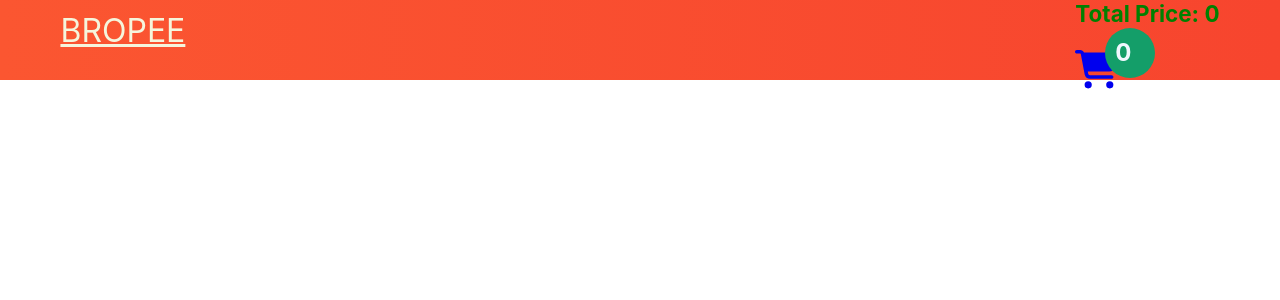
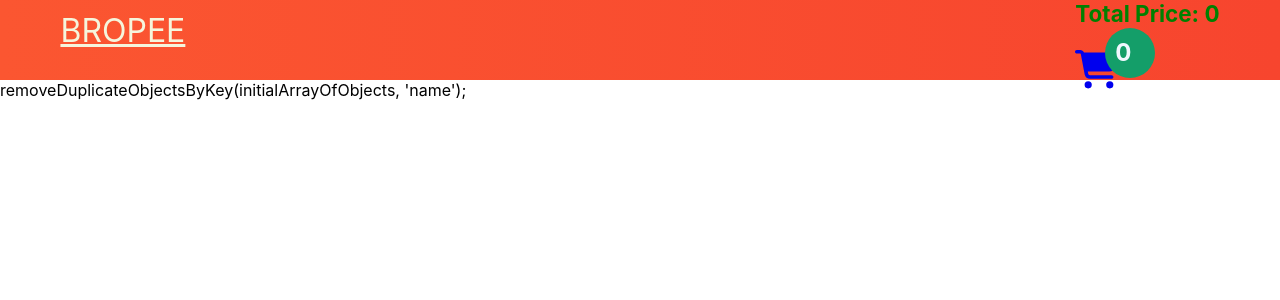
Before and after one commit to RazmanR-77/myrepo1, a React (Create React App) app in the folder ecomm/client/: page /myy in a window 1280 px wide. Shown: the top 300 px of the page. Built offline with nearby package versions, Linux system fonts and the light colour scheme; no server answers.

Commit message:
CartDetails: unique Citems can get json. for test

```diff
--- a/ecomm/client/src/App.js
+++ b/ecomm/client/src/App.js
@@ -5,6 +5,7 @@ import { BrowserRouter as Router, Routes, Route } from 'react-router-dom'
 import Home from './components/page/HomeZul';
 import CustomItemContext from './context/ItemContext';
 import CartDetails from './components/CartDetails';
+import MyCodes from './MyCodes';
 
 const App = () => {
   return (
@@ -15,6 +16,10 @@ const App = () => {
           <Routes>
             <Route path="/" element={<Home />} />
             <Route path="/cart" element={<CartDetails />} />
+
+          tempp only myycode
+            <Route path="/myy" element={<MyCodes />} />
+
           </Routes>
         </Router>
       </CustomItemContext>
--- /dev/null
+++ b/ecomm/client/src/MyCodes.js
@@ -0,0 +1,119 @@
+// MyCodes.js
+import React from 'react'
+import CartItem2, { getProduct as getProductJson } from './components/CartItem2';
+
+function MyCodes() {
+
+
+  // A test array of objects. In a real world situation you would have more than just the 'name' key on the objects
+  const initialArrayOfObjects = [
+    {
+      name: '🐑',
+    },
+    {
+      name: '🐑',
+    },
+    {
+      name: '🐫',
+    },
+    {
+      name: '🦕',
+    },
+    {
+      name: '🦕',
+    },
+  ]
+
+  // will filter out the duplicates by the 'name' field
+  let removeDuplicateObjects = removeDuplicateObjectsByKey(initialArrayOfObjects, 'name')
+  // [ { name: '🐑' }, { name: '🐫' }, { name: '🦕' } ]
+
+
+  // todo
+  // let uniquelist over here
+
+  //initials
+  let { cartList, uniqueList } = getUnique();
+
+  // let  cartList, uniqueList   ;
+
+
+
+
+  return (
+    <div>MyCodes
+      here i write
+      <div>
+        tempp only myycode
+        tempp only myycode
+        tempp only myycode
+
+        to remoe deuplicates
+      </div>
+
+      {console.log(initialArrayOfObjects, " myythen remove ==", removeDuplicateObjects)}
+
+
+      {console.log(cartList, " BEFOREEEuniquelist remove ==", uniqueList)}
+      <div onLoad={(e) => { uniqueList = getUnique() }} >
+        loaddd;;
+      </div>
+
+      add more json
+      {cartList.push(getProductJson())}
+      {cartList.push(getProductJson())}
+
+      {console.log(cartList, " uniquelist remove ==", uniqueList)}
+
+      todo
+      use a different array varia
+      init array variable
+
+      -
+      cartlist.cartItem.name   to ;;
+      unqiueList
+      list22
+
+
+      -remove by cartItem.name duplicate
+      removeDuplicateObjectsByKey(initialArrayOfObjects, 'name');
+
+
+    </div>
+  )
+
+  function getUnique() {
+    let cartList = [];
+
+    cartList.push(<CartItem2 />);
+    cartList.push(getProductJson());
+    cartList.push(getProductJson());
+
+    let uniqueList;
+    uniqueList = removeDuplicateObjectsByKey(cartList, 'name');
+    return { cartList, uniqueList };
+  }
+}
+
+
+// export global module and function
+export function removeDuplicateObjectsByKey(array, fieldToDuplicateCheck) {
+  const newArray = []
+  const arrayKeys = []
+
+  array.forEach((item) => {
+    // check if we don't already have the value within the arrayKeys array
+    if (!arrayKeys.includes(item[fieldToDuplicateCheck])) {
+      // push this value to the arrayKeys array
+      arrayKeys.push(item[fieldToDuplicateCheck])
+      // push this object to the newArray array
+      newArray.push(item)
+    }
+  })
+
+  // return the newArray with the filtered out duplicate objects
+  return newArray
+}
+
+
+export default MyCodes
--- a/ecomm/client/src/components/CartDetails.js
+++ b/ecomm/client/src/components/CartDetails.js
@@ -1,18 +1,26 @@
 // <!-- cartdetails.js.HTML -->
 // <!-- convert from trasnfrom tools cod eonline   -->
-import React, { Component, useContext } from "react";
+import React, { Component, useContext, useState } from "react";
 // import { Container, Row, Col, Button } from "reactstrap";
 
 import Toggle from "./Toggle";
+import CartItem2 from "./CartItem2";
 import PiImg from '../assets/images/Raspberry_Pi.png';
 import PiLcdImg from '../assets/images/Raspberry_Pi_LCD.png';
 import { itemContext } from "../context/ItemContext";
+
+import { removeDuplicateObjectsByKey } from "../MyCodes";
 
 
 function CartDetails(props) {
 
     const { cart, itemsInCart, totalPrice } = useContext(itemContext);
     let product ;
+
+    const [cartList, setCartList] = useState([]);
+
+    // uniqueList
+    // const [uniqueList, setUniqueList] = useState([]);
 
 //     todo fix this, remove maybe
 // -set tooo product
@@ -55,9 +63,117 @@ let pass = {one: 1};
     // tryyyy with thiss codes first  ;;
     // copyy convert to here
 
+     let cLMap = [];
+     cLMap =  cartList;
+    //  let list = [];
+
+
+//   cartList.  map()
+
+//   -filter ()
+
+// todo
+  let oneCartItemOnly; // = getUnique();
+
+  let uniqueLL, uniqueList = [];
+
+  let { cartL, uniqueL } = getUnique();
+
+
+  function getUnique() {
+    //remove duplicates
+
+
+       //get same cart item only
+      let oneCartItemOnly;
+
+    //  cartlist
+    //  clmap;
+//
+    //   uniqueList = cartList.filter(function(item, index){
+
+    //     console.log( "cartDetails.list11== ",  item.name,  index , item, cartList.indexOf(item) == index);
+    //     if(cartList.indexOf(item) == index)
+    //    { oneCartItemOnly = item;
+    //     list.push( oneCartItemOnly );
+    //         }
+
+    //     return (cartList.indexOf(item) == index)
+    //     // ? item : null;
+    //   });
+
+
+
+    //     oneCartItemOnly = cartList.filter(
+    //       (item) => (item.name)
+    //   )
+
+      // (item.name == product.name)
+
+    //   todo
+// let list = [];
+
+//   list = cartList;
+      // then add updayte  to cartList[]  usestate ;;
+
+      //   list.push(oneCartItemOnly);
+
+   //   todo
+    //   setUniqueList(uniqueL  );
+
+
+    // console.log("cartDetails.list22== list =="  ,    cartList , list, ",, uniqueL== ",  uniqueL);
+
+    let   uniqueL, cartL; // uniqueLittst;
+
+    let  list;
+    list = [cart];  //cartList
+    let listOut;
+
+    //  uniqueL =   removeDuplicateObjectsByKey(list, "name"   );
+
+    //   list.push(oneCartItemOnly);
+
+
+    // listOut =   removeDuplicateObjectsByKey(list, "name"   );
+    // listOut =   removeDuplicateObjectsByKey(listOut, "name"   );
+
+
+    // todooo todo
+    // let uniqueList;
+    uniqueL = removeDuplicateObjectsByKey(...list, 'name');
+
+    // uniqueL = removeDuplicateObjectsByKey(...[uniqueL], 'name');
+
+
+    // uniqueL =    listOut;
+
+    // setUniqueList(uniqueL);
+    console.log("cartDetails.list22== list =="  ,    cartList , list, ",, uniqueLll== ",  uniqueL);
+    // setUniqueList(uniqueL);
+
+
+    //   list = cartList;
+    //   setCartList(list);
+
+
+    // setCartListMap(cartList);
+
+      return  {  cartL, uniqueL};  //oneCartItemOnly;
+  }
+
+
+
     return (
         <>
             <container className="cart-details-container">
+
+              {/* <div>
+
+              todo
+              CartItem222
+     {   CartItem2()}
+                 </div> */}
 
                 <Toggle className="container-fluid">
                     {({ on, off, toggle }) => (
@@ -67,12 +183,25 @@ let pass = {one: 1};
                                 {on && <span>-</span>}
                             </h2>
 
+<div class="load" onLoad={uniqueL = getUnique()}    >
+            onloaddd;;
 
-                            {on || (
+            {/* <div class="load" onLoad={uniqueLL = getUnique()}    >
+onloaddd;;
+
+</div> */}
+            {console.log("uniqueList== ", uniqueList, uniqueL, cartL)}
+        </div>
+
+
+                {/* tempp only   on || */}
+                            {on != (
                                 <container>
 
                                     cart.product;
                                     iteminCart;  is counter
+
+
 
                                     {console.log( "props data== " , props)}
 {/* { product = ProductItem} */}
@@ -82,16 +211,35 @@ let pass = {one: 1};
 {console.log( "product data== " , product)}
 
     <div>
-    {   cart.map(    (product) =>(
-        <CartItem key={product._id} product= {product}/>
+    {  cLMap =  uniqueL.uniqueL.map(    (product) =>(
+
+
+        <CartItem key={product._id} product= {product}
+        cart={cart} cartList={cartList}  />
+                    // {cartList}
         ))}
+
+                    {console.log("cartList data== ", cartList.length, cartList, "cLMap== " + cLMap, cLMap[0], cart,  "uniqueL.uniqueL== " ,uniqueL.uniqueL)}
                 </div>
+
+
             </container>
         )}
+
+
+
     </div>
 )}
+
+
+
+
                 </Toggle>
                 Toggle --at the top;;
+
+
+
+                {console.log("oneCartItemOnly==  ",  oneCartItemOnly)}
 
                 <container className="mt-4">
                     <row>
@@ -142,11 +290,22 @@ let pass = {one: 1};
         </>
 
     );
+
+
+
+    // setCartListMap(cartList);
+
 };
 
 export default CartDetails;
 
 
+
+function setCartListMap(cartL) {
+
+        return cartL = cartL;
+
+}
 
 function CartItem(props) {
     //  (product params)
@@ -156,64 +315,94 @@ product = { ...props.product  };
 
 // dummy data  //todo
 // [1,2, "Linen", "Linen","Linen", "Linen"]
-let cart = [
-    {
-        "_id": "661fe1c88b9e5c1672b371ae",
-        "name": "Pointelle Striped Sleeve Sweater",
-        "type": "Women",
-        "description": "With Denim Easy Pants",
-        "price": 89,
-        "image": "https://www.uniqlo.com/jp/ja/contents/collaboration/ines/24ss/common/imgs/lookbookItems/lookbook-3.webp?1712224192811",
-        "__v": 0
-    },
-    {
-        "_id": "661fe1c88b9e5c1672b371ae",
-        "name": "Pointelle Striped Sleeve Sweater",
-        "type": "Women",
-        "description": "With Denim Easy Pants",
-        "price": 89,
-        "image": "https://www.uniqlo.com/jp/ja/contents/collaboration/ines/24ss/common/imgs/lookbookItems/lookbook-3.webp?1712224192811",
-        "__v": 0
-    },
-    {
-        "_id": "661fe1c88b9e5c1672b371ae",
-        "name": "Pointelle Striped Sleeve Sweater",
-        "type": "Women",
-        "description": "With Denim Easy Pants",
-        "price": 89,
-        "image": "https://www.uniqlo.com/jp/ja/contents/collaboration/ines/24ss/common/imgs/lookbookItems/lookbook-3.webp?1712224192811",
-        "__v": 0
-    },
-    {
-        "_id": "661fe1c88b9e5c1672b371af",
-        "name": "Ribbed Polo Short Sleeve Cardigan",
-        "type": "Women",
-        "description": "With Linen Cotton Gather Skirt",
-        "price": 250,
-        "image": "https://www.uniqlo.com/jp/ja/contents/collaboration/ines/24ss/common/imgs/lookbookItems/lookbook-1.webp?1712224193373",
-        "__v": 0
-    }
-]
+
+// let cart = [
+//     {
+//         "_id": "661fe1c88b9e5c1672b371ae",
+//         "name": "Pointelle Striped Sleeve Sweater",
+//         "type": "Women",
+//         "description": "With Denim Easy Pants",
+//         "price": 89,
+//         "image": "https://www.uniqlo.com/jp/ja/contents/collaboration/ines/24ss/common/imgs/lookbookItems/lookbook-3.webp?1712224192811",
+//         "__v": 0
+//     },
+//     {
+//         "_id": "661fe1c88b9e5c1672b371ae",
+//         "name": "Pointelle Striped Sleeve Sweater",
+//         "type": "Women",
+//         "description": "With Denim Easy Pants",
+//         "price": 89,
+//         "image": "https://www.uniqlo.com/jp/ja/contents/collaboration/ines/24ss/common/imgs/lookbookItems/lookbook-3.webp?1712224192811",
+//         "__v": 0
+//     },
+//     {
+//         "_id": "661fe1c88b9e5c1672b371ae",
+//         "name": "Pointelle Striped Sleeve Sweater",
+//         "type": "Women",
+//         "description": "With Denim Easy Pants",
+//         "price": 89,
+//         "image": "https://www.uniqlo.com/jp/ja/contents/collaboration/ines/24ss/common/imgs/lookbookItems/lookbook-3.webp?1712224192811",
+//         "__v": 0
+//     },
+//     {
+//         "_id": "661fe1c88b9e5c1672b371af",
+//         "name": "Ribbed Polo Short Sleeve Cardigan",
+//         "type": "Women",
+//         "description": "With Linen Cotton Gather Skirt",
+//         "price": 250,
+//         "image": "https://www.uniqlo.com/jp/ja/contents/collaboration/ines/24ss/common/imgs/lookbookItems/lookbook-1.webp?1712224193373",
+//         "__v": 0
+//     }
+// ]
+
 
 // todo  get quantity
-    let { qty, cartItem } = getQuantity(cart);
-// cartItem = { ...oneCartItemOnly, ...quantity};
-
+    let { qty, cartItem } = getQuantity(props.cart);
     product = { ...product, ...{ quantity: qty }};
 //{qty 3}
 
+
+  // useState try
+  let cartList = props.cartList;  //initialise
+//   let cartList = [];  //initialise
+
+// cartItem = product;
+
+// (cartItem.name != product.name )
+
+
+// let cartList;
+//   todo
+
+// todo
+// (cartItem.name == product.name )
+// if (cartItem == product )  {
+
+    cartList.push(cartItem) ;
+// }
+
+
+
 function getQuantity(cart) {
     let oneCartItemOnly;
+
+    //get same cart item only
     oneCartItemOnly = cart.filter(
-        (item) => (item.name == "Pointelle Striped Sleeve Sweater")
+        (item) => (item.name == product.name)
     );
 
     let cartItem;
     let qty;
-    qty =
-        oneCartItemOnly.length;
 
-    cartItem = { ...oneCartItemOnly, ...{ quantity: qty } };
+    //count quantity, add to json{}
+        qty = oneCartItemOnly.length;
+       oneCartItemOnly =  { ...oneCartItemOnly[0],
+            ...{quantity: qty}
+        }
+
+        console.log( "one CartItem{}==",oneCartItemOnly );
+
+        cartItem = oneCartItemOnly;
         return { qty, cartItem };
     }
 
@@ -227,7 +416,8 @@ function getQuantity(cart) {
             }
 
             {
-                console.log( "cartItem== ", cartItem)
+                console.log( "cartItem== ", cartItem,
+                cartList, (cartItem.name == product.name ) )
             }
             <row>
                 <div className="media">
--- /dev/null
+++ b/ecomm/client/src/components/CartItem2.js
@@ -0,0 +1,57 @@
+// CartItem2.js
+
+// old code
+// use dummy cart data only
+
+
+let product = {
+    image: "imageSrc11",
+    name: "Raspberry Pi 3 Model B Motherboard ",
+    description: "description11",
+    quantity: 1,
+    price: 38.50
+};
+
+
+function CartItem2(props) {
+
+
+    // just test data
+
+
+
+
+
+    return (
+        <>
+            <row>
+                <div className="media">
+                    <div className="media-body">
+                        <img src={"PiImg"} className="img-fluid mr-3" alt="raspberry pi" />
+                        {product.image}  todo change this
+
+                    </div>
+                    <h5 className="mt-0">{product.name}</h5>
+                </div>
+                <div className="media-count">
+                    <p>
+                        {product.quantity}
+                    </p>
+                </div>
+                <div className="container-fluid">
+                    <h6>
+                        {product.price}
+                    </h6>
+                    {"props.cart.product.price"}
+                </div>
+            </row>
+        </>
+    );
+
+}
+
+export default CartItem2;
+
+export function getProduct(){
+   return product;
+}
--- a/ecomm/client/src/index.js
+++ b/ecomm/client/src/index.js
@@ -2,12 +2,14 @@ import React from 'react';
 import ReactDOM from 'react-dom/client';
 import './index.css';
 import App from './App';
+import MyCodes from './MyCodes';
 import reportWebVitals from './reportWebVitals';
 
 const root = ReactDOM.createRoot(document.getElementById('root'));
 root.render(
   // <React.StrictMode>
-    <App />
+  <App />
+  // <MyCodes />
   // </React.StrictMode>
 );
 
```
Lines whose indentation alone changed are shown as unchanged.
